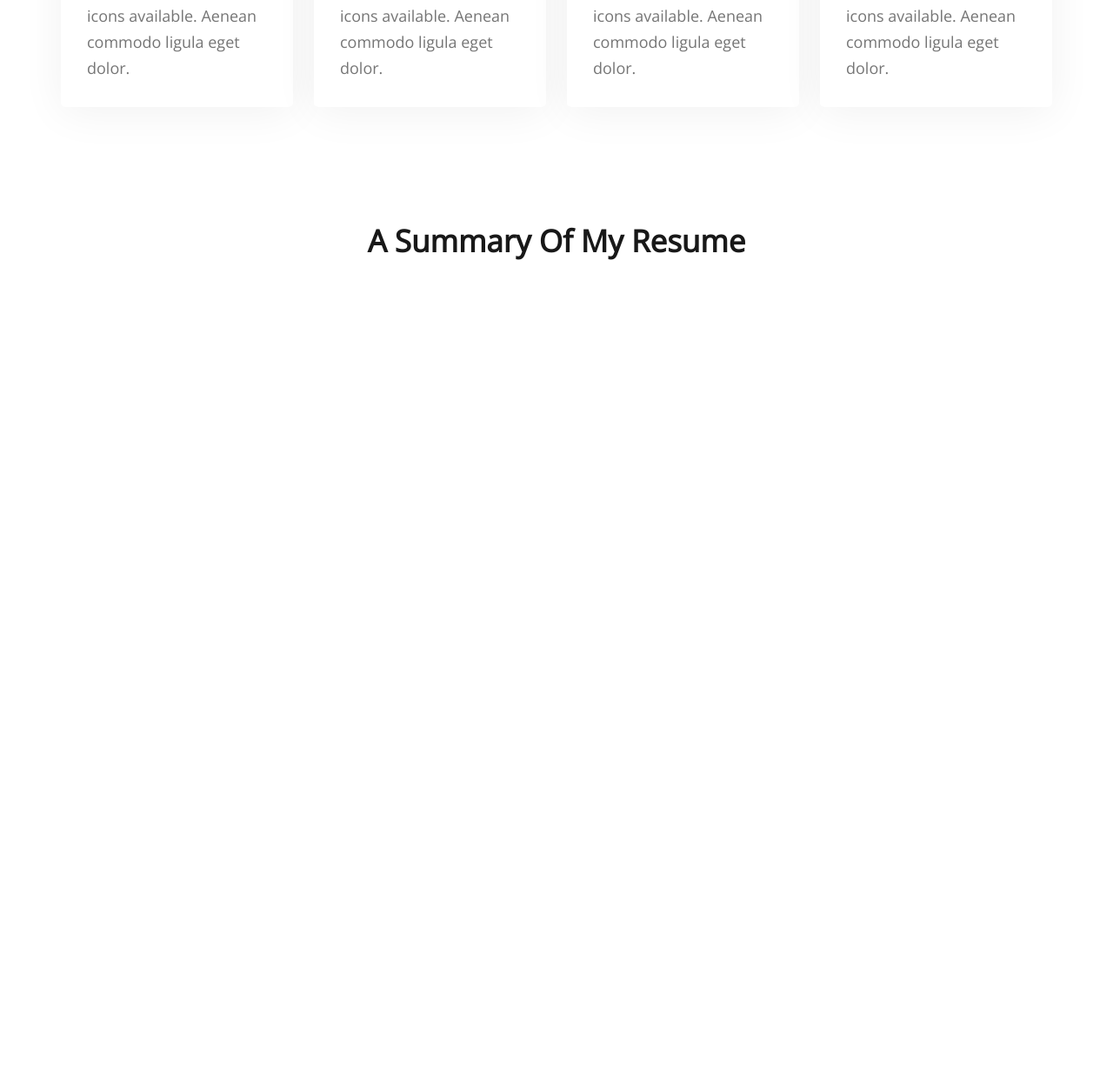
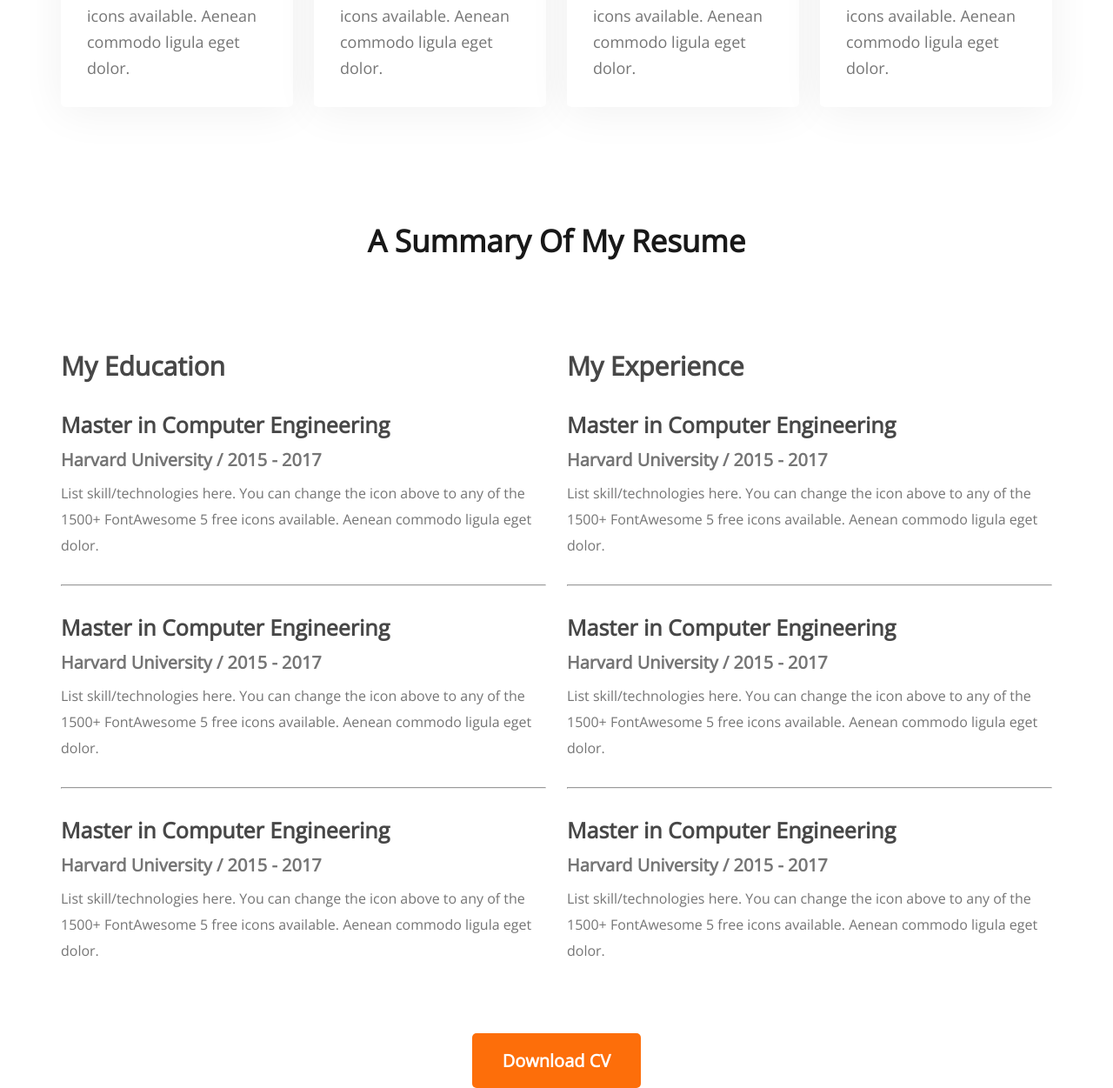
Before and after one commit to tanvir-chy/d-portfolio, a plain HTML site: page index.html in a window 1280 px wide. Shown: the part 2134-3385 px from the top of the page at 87% size. Before the commit the page ends 2434 px from the top, so only its background shows below. Drawn offline with nearby package versions, Linux system fonts and the light colour scheme.

Commit message:
Resume section

```diff
--- a/CSS/style.css
+++ b/CSS/style.css
@@ -153,3 +153,49 @@ nav ul li {
 .skill-description {
     margin: 0;
 }
+
+/* Resume */
+
+.resume-content {
+    margin-top: 100px;
+}
+
+.resume-content {
+    display: flex;
+    gap: 24px;
+}
+
+.resume-item {
+    margin: 30px 0;
+}
+
+.resume-title {
+    font-weight: 700;
+    font-size: 30px;
+    color: #474747;
+    text-transform: capitalize;
+}
+
+.item-title {
+    font-weight: 700;
+    font-size: 25px;
+    color: #474747;
+}
+
+.item-sub-title {
+    font-weight: 600;
+    font-size: 20px;
+    color: #757575;
+    margin: 10px 0px;
+}
+
+.item-description {
+    font-size: 16px;
+    color: #757575;
+    margin: 0;
+}
+
+.resume-button {
+    margin-top: 50px;
+    text-align: center;
+}
--- a/index.html
+++ b/index.html
@@ -105,13 +105,69 @@
             </div>
         </section>
         <!-- Resume section -->
-        <section class="resume"></section>
-        <h3 class="section-title">A summary of my resume</h3>
-        <div class="resume-content">
-            <div>
+        <section class="resume">
+            <h3 class="section-title">A summary of my resume</h3>
+            <div class="resume-content">
+                <div>
+                    <h4 class="resume-title"> My education</h4>
+                    <div class="resume-item">
+                        <h5 class="item-title">Master in Computer Engineering</h5>
+                        <h6 class="item-sub-title">Harvard University / 2015 - 2017</h6>
+                        <p class="item-description">List skill/technologies here. You can change the icon above
+                            to any of the 1500+ FontAwesome 5 free icons available. Aenean commodo ligula eget dolor.
+                        </p>
+                    </div>
+                    <hr>
+                    <div class="resume-item">
+                        <h5 class="item-title">Master in Computer Engineering</h5>
+                        <h6 class="item-sub-title">Harvard University / 2015 - 2017</h6>
+                        <p class="item-description">List skill/technologies here. You can change the icon above
+                            to any of the 1500+ FontAwesome 5 free icons available. Aenean commodo ligula eget dolor.
+                        </p>
+                    </div>
+                    <hr>
+                    <div class="resume-item">
+                        <h5 class="item-title">Master in Computer Engineering</h5>
+                        <h6 class="item-sub-title">Harvard University / 2015 - 2017</h6>
+                        <p class="item-description">List skill/technologies here. You can change the icon above
+                            to any of the 1500+ FontAwesome 5 free icons available. Aenean commodo ligula eget dolor.
+                        </p>
+                    </div>
+                </div>
+
+                <div>
+                    <h4 class="resume-title">my experience</h4>
+                    <div class="resume-item">
+                        <h5 class="item-title">Master in Computer Engineering</h5>
+                        <h6 class="item-sub-title">Harvard University / 2015 - 2017</h6>
+                        <p class="item-description">List skill/technologies here. You can change the icon above
+                            to any of the 1500+ FontAwesome 5 free icons available. Aenean commodo ligula eget dolor.
+                        </p>
+                    </div>
+                    <hr>
+                    <div class="resume-item">
+                        <h5 class="item-title">Master in Computer Engineering</h5>
+                        <h6 class="item-sub-title">Harvard University / 2015 - 2017</h6>
+                        <p class="item-description">List skill/technologies here. You can change the icon above
+                            to any of the 1500+ FontAwesome 5 free icons available. Aenean commodo ligula eget dolor.
+                        </p>
+                    </div>
+                    <hr>
+                    <div class="resume-item">
+                        <h5 class="item-title">Master in Computer Engineering</h5>
+                        <h6 class="item-sub-title">Harvard University / 2015 - 2017</h6>
+                        <p class="item-description">List skill/technologies here. You can change the icon above
+                            to any of the 1500+ FontAwesome 5 free icons available. Aenean commodo ligula eget dolor.
+                        </p>
+                    </div>
+                </div>
+
 
             </div>
-        </div>
+            <div class="resume-button">
+                <button class="btn-primary">Download CV</button>
+            </div>
+        </section>
     </main>
 </body>
 
```
